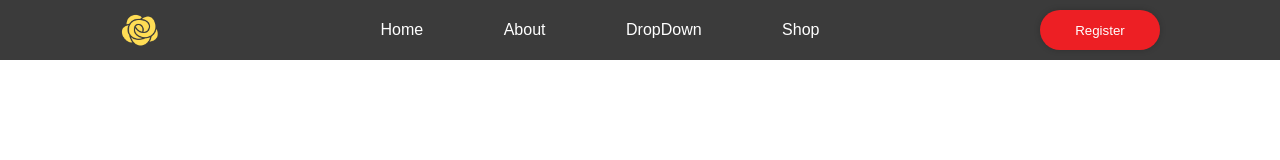
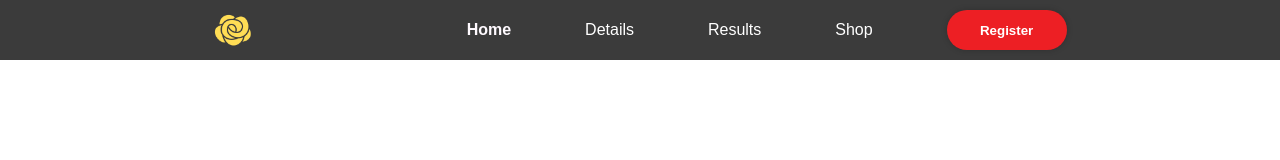
Before and after one commit to dan-gentile/rose-city-mile, a Gatsby site: page / in a window 1280 px wide. Built offline with nearby package versions, Linux system fonts and the light colour scheme; Gatsby itself is replaced by a stand-in of ours; a web font is replaced by a local one.

Commit message:
topnav media breaks set

```diff
--- a/src/components/Buttons/SmallCTAButton.js
+++ b/src/components/Buttons/SmallCTAButton.js
@@ -7,6 +7,7 @@ const StyledCTAButton = styled.button`
   border: none;
   outline: none;
   color: #fff;
+  font-weight: 700;
   background-color: var(--primary-color);
   border-radius: 40px;
   box-shadow: var(--box-shadow);
--- a/src/components/DropDown.js
+++ b/src/components/DropDown.js
@@ -1,5 +1,4 @@
 import React from "react";
-import { useState } from "react";
 import styled from "styled-components";
 import ExternalLink from "./Links/ExternalLink";
 
@@ -8,11 +7,17 @@ const StyledDropDown = styled.div`
   top: 58px;
   width: 180px;
   transform: translateX(-20%);
-  background-color: var(--grey);
+  background-color: var(--primary-color);
   border-radius: 10px;
   padding: 1rem;
   overflow: hidden;
   transition: height var(--speed) ease;
+
+  @media (max-width: 1024px) {
+    background-color: var(--primary-color);
+    transform: translateX(-130%);
+    top: 160px;
+  }
 `;
 
 const MenuItem = styled.li`
--- a/src/components/Links/NavLink.js
+++ b/src/components/Links/NavLink.js
@@ -15,7 +15,12 @@ const StyledLink = styled((props) => <Link {...props} />)`
 const NavLink = (props) => {
   return (
     <li>
-      <StyledLink {...props}>{props.children}</StyledLink>
+      <StyledLink
+        activeStyle={{ fontWeight: "bold", color: "#FFFAFF" }}
+        {...props}
+      >
+        {props.children}
+      </StyledLink>
     </li>
   );
 };
--- a/src/components/Navbar.js
+++ /dev/null
@@ -1,36 +0,0 @@
-import React from "react";
-import styled from "styled-components";
-import NavLink from "../components/Links/NavLink";
-import ExternalLink from "../components/Links/ExternalLink";
-import DropDown from "./DropDown";
-import { useState } from "react";
-
-const Nav = styled.nav`
-  width: 600px;
-  margin: 0 20px;
-`;
-
-const Ul = styled.ul`
-  width: 100%;
-  display: flex;
-  justify-content: space-evenly;
-`;
-
-const Navbar = () => {
-  const [open, setOpen] = useState(false);
-  return (
-    <Nav>
-      <Ul>
-        <NavLink to="/">Home</NavLink>
-        <NavLink to="/about/">About</NavLink>
-        <ExternalLink onClick={() => setOpen(!open)}>
-          DropDown
-          {open && <DropDown />}
-        </ExternalLink>
-        <ExternalLink>Shop</ExternalLink>
-      </Ul>
-    </Nav>
-  );
-};
-
-export default Navbar;
--- /dev/null
+++ b/src/components/TopNavBar.js
@@ -0,0 +1,59 @@
+import React from "react";
+import styled from "styled-components";
+import NavLink from "./Links/NavLink";
+import ExternalLink from "./Links/ExternalLink";
+import DropDown from "./DropDown";
+import SmallCTAButton from "./Buttons/SmallCTAButton";
+import { useState } from "react";
+
+const Nav = styled.nav`
+  width: 600px;
+
+  @media (max-width: 1024px) {
+    width: 200px;
+    height: 100vh;
+    background-color: var(--grey);
+    position: fixed;
+    top: 0;
+    right: 0;
+  }
+
+  ul {
+    width: 100%;
+    display: flex;
+    align-items: center;
+    justify-content: space-between;
+
+    @media (max-width: 1024px) {
+      flex-direction: column;
+      margin-top: 60px;
+
+      li,
+      a,
+      button {
+        margin: 25px 0;
+      }
+    }
+  }
+`;
+
+const TopNavbar = () => {
+  const [open, setOpen] = useState(false);
+
+  return (
+    <Nav>
+      <ul>
+        <NavLink to="/">Home</NavLink>
+        <NavLink to="/details/">Details</NavLink>
+        <ExternalLink onClick={() => setOpen(!open)}>
+          Results
+          {open && <DropDown />}
+        </ExternalLink>
+        <ExternalLink href="https://shop.rosecitytrack.com/">Shop</ExternalLink>
+        <SmallCTAButton name="Register" type="button" />
+      </ul>
+    </Nav>
+  );
+};
+
+export default TopNavbar;
--- a/src/components/header.js
+++ b/src/components/header.js
@@ -2,8 +2,8 @@ import React from "react";
 import styled from "styled-components";
 import HeaderImg from "./HeaderImg";
 import Rose from "../images/rose.png";
-import SmallCTAButton from "./Buttons/SmallCTAButton";
-import Navbar from "./Navbar";
+
+import TopNavbar from "./TopNavBar";
 
 const StyledHeader = styled.header`
   position: fixed;
@@ -15,14 +15,18 @@ const StyledHeader = styled.header`
   display: flex;
   align-items: center;
   justify-content: space-evenly;
+
+  @media (max-width: 1024px) {
+    justify-content: center;
+    margin-right: 300px;
+  }
 `;
 
 const Header = () => {
   return (
     <StyledHeader>
       <HeaderImg src={Rose} alt="Rose Flower Logo" />
-      <Navbar />
-      <SmallCTAButton name="Register" type="button" />
+      <TopNavbar />
     </StyledHeader>
   );
 };
```
Also changed, not shown: src/pages/details.js (renamed from src/pages/page-2.js).
